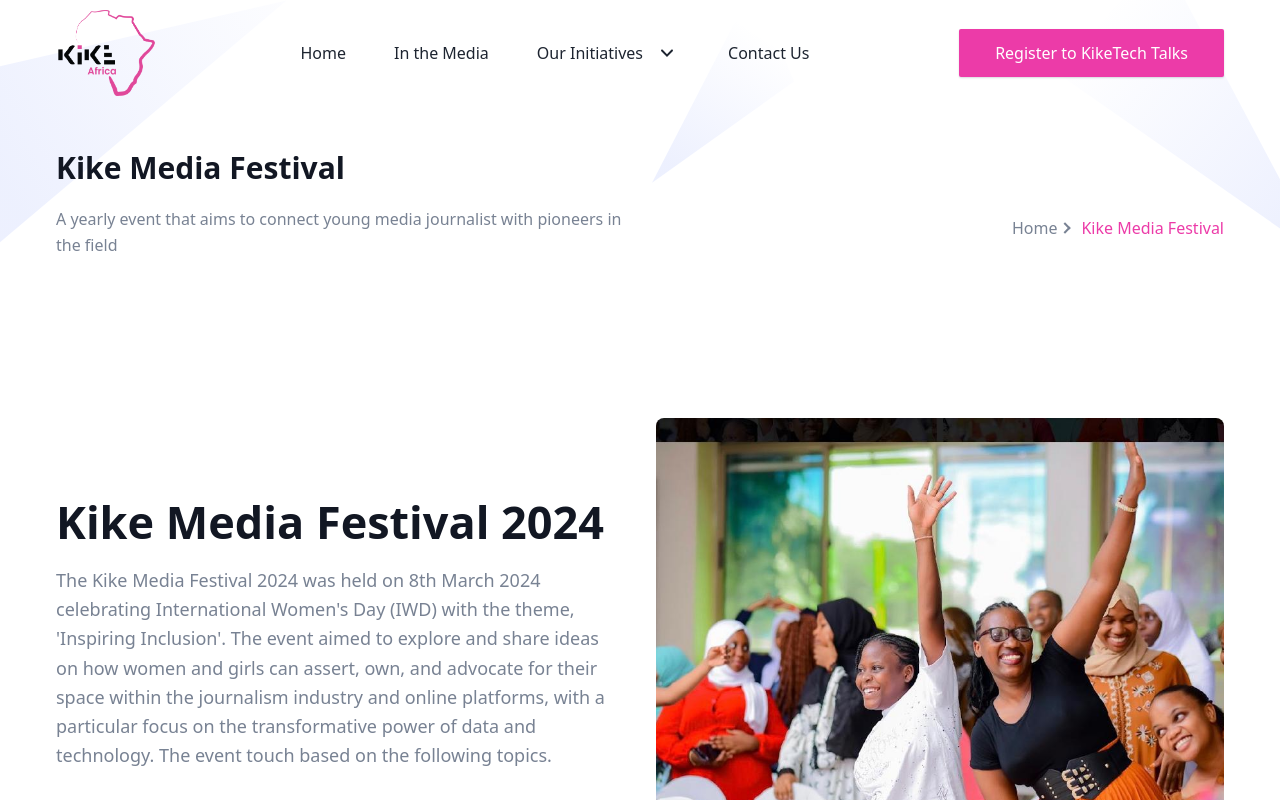
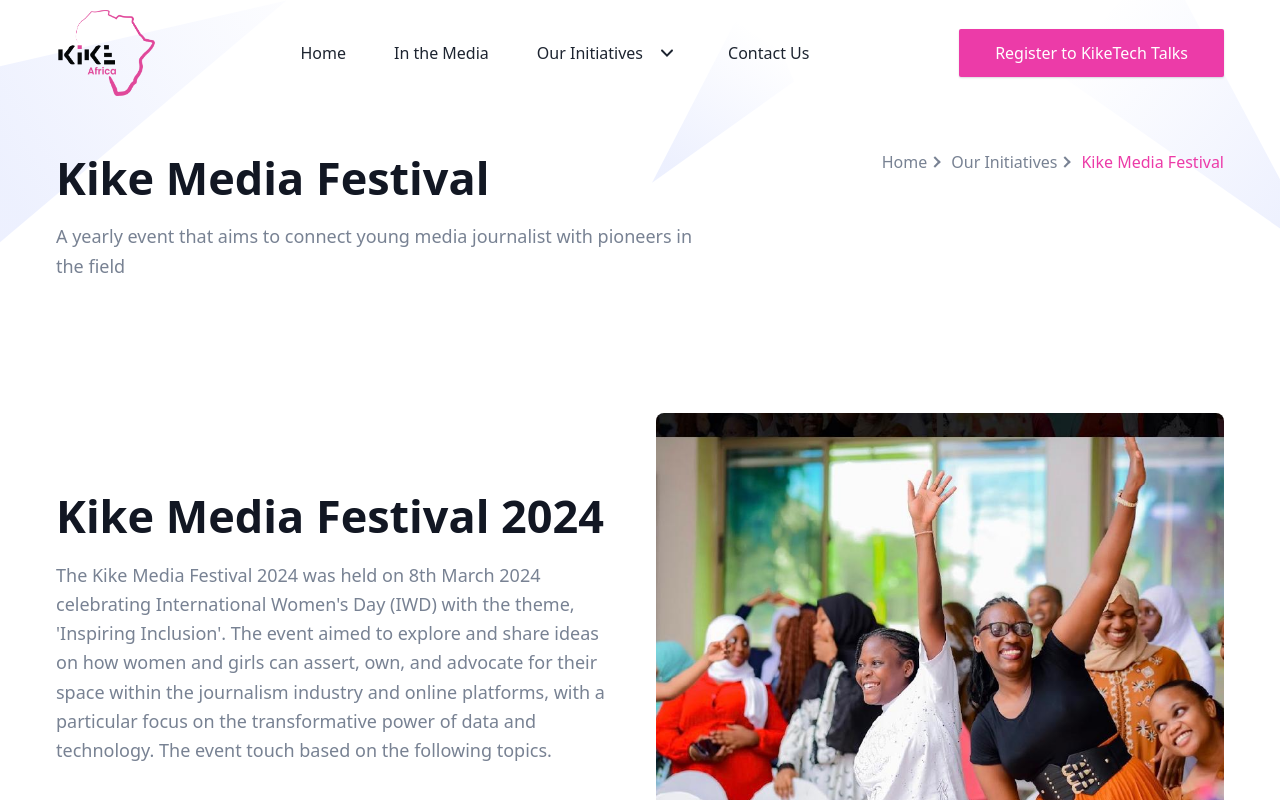
Before and after one commit to KhadijaMahanga/solid, a Next.js app: page /our-initiatives/media-festival in a window 1280 px wide. Shown: the top 800 px of the page. Built offline with nearby package versions, Linux system fonts and the light colour scheme.

Commit message:
updates components

```diff
--- a/components/Breadcrumb/index.tsx
+++ b/components/Breadcrumb/index.tsx
@@ -1,26 +1,25 @@
 import Link from "next/link";
+import SectionTitle from "@/components/SectionTitle";
+import { BreadCrumb } from "@/types/breadCrumb";
 
 const Breadcrumb = ({
   pageName,
   description,
+  crumbs,
 }: {
   pageName: string;
   description: string;
+  crumbs: BreadCrumb[];
 }) => {
   return (
     <>
       <section className="relative z-10 overflow-hidden pt-28 lg:pt-[150px]">
         <div className="container">
-          <div className="-mx-4 flex flex-wrap items-center">
+          <div className="-mx-4 flex flex-wrap items-start">
             <div className="w-full px-4 md:w-8/12 lg:w-7/12">
-              <div className="mb-8 max-w-[570px] md:mb-0 lg:mb-12">
-                <h1 className="mb-5 text-2xl font-bold text-black dark:text-white sm:text-3xl">
-                  {pageName}
-                </h1>
-                <p className="text-base font-medium leading-relaxed text-body-color">
-                  {description}
-                </p>
-              </div>
+              <SectionTitle
+                title={pageName}
+                paragraph={description} />
             </div>
             <div className="w-full px-4 md:w-4/12 lg:w-5/12">
               <div className="text-end">
@@ -34,9 +33,25 @@
                     </Link>
                     <span className="mr-3 block h-2 w-2 rotate-45 border-r-2 border-t-2 border-body-color"></span>
                   </li>
-                  <li className="text-base font-medium text-primary">
-                    {pageName}
-                  </li>
+                  {crumbs.map(({ url, name }, index) =>
+                      (index == crumbs.length -1  || !url )?
+                  (
+                    <li key={index} className="text-base font-medium text-primary">
+                      {name}
+                    </li>
+
+                  ): (
+                    <li className="flex items-center">
+                      <Link
+                        key={index}
+                        href={url}
+                        className="pr-1 text-base font-medium text-body-color hover:text-primary"
+                      >
+                        {name}
+                      </Link>
+                      <span className="mr-3 block h-2 w-2 rotate-45 border-r-2 border-t-2 border-body-color"></span>
+                    </li>
+                  ))}
                 </ul>
               </div>
             </div>
--- a/components/Festival/gallery.tsx
+++ b/components/Festival/gallery.tsx
@@ -1,6 +1,6 @@
 "use client"
 
-import React from "react";
+import React, { useState } from "react";
 export function FeaturedImageGallery() {
   const data = [
     {
@@ -36,7 +36,7 @@
     },
   ];
 
-  const [active, setActive] = React.useState("/images/media-festival-2024/pic9.jpeg");
+  const [active, setActive] = useState("/images/media-festival-2024/pic9.jpeg");
 
   return (
     <div className="grid gap-4">
--- a/components/Header/index.tsx
+++ b/components/Header/index.tsx
@@ -44,7 +44,7 @@
       <header
         className={`header left-0 top-0 z-40 flex w-full items-center ${
           sticky
-            ? "dark:bg-gray-dark dark:shadow-sticky-dark fixed z-[9999] bg-primary !bg-opacity-80 shadow-sticky backdrop-blur-sm transition"
+            ? "fixed z-[9999] bg-primary !bg-opacity-80 shadow-sticky backdrop-blur-sm transition"
             : "absolute bg-transparent"
         }`}
       >
@@ -80,24 +80,24 @@
                   className="absolute right-4 top-1/2 block translate-y-[-50%] rounded-lg px-3 py-[6px] ring-primary focus:ring-2 lg:hidden"
                 >
                   <span
-                    className={`relative my-1.5 block h-0.5 w-[30px] bg-black transition-all duration-300 dark:bg-white ${
+                    className={`relative my-1.5 block h-0.5 w-[30px] bg-black transition-all duration-300 ${
                       navbarOpen ? " top-[7px] rotate-45" : " "
                     }`}
                   />
                   <span
-                    className={`relative my-1.5 block h-0.5 w-[30px] bg-black transition-all duration-300 dark:bg-white ${
+                    className={`relative my-1.5 block h-0.5 w-[30px] bg-black transition-all duration-300 ${
                       navbarOpen ? "opacity-0 " : " "
                     }`}
                   />
                   <span
-                    className={`relative my-1.5 block h-0.5 w-[30px] bg-black transition-all duration-300 dark:bg-white ${
+                    className={`relative my-1.5 block h-0.5 w-[30px] bg-black transition-all duration-300 ${
                       navbarOpen ? " top-[-8px] -rotate-45" : " "
                     }`}
                   />
                 </button>
                 <nav
                   id="navbarCollapse"
-                  className={`navbar absolute right-0 z-30 w-[250px] rounded border-[.5px] border-body-color/50 bg-white px-6 py-4 duration-300 dark:border-body-color/20 dark:bg-dark lg:visible lg:static lg:w-auto lg:border-none lg:!bg-transparent lg:p-0 lg:opacity-100 ${
+                  className={`navbar absolute right-0 z-30 w-[250px] rounded border-[.5px] border-body-color/50 bg-white px-6 py-4 duration-300 lg:visible lg:static lg:w-auto lg:border-none lg:!bg-transparent lg:p-0 lg:opacity-100 ${
                     navbarOpen
                       ? "visibility top-full opacity-100"
                       : "invisible top-[120%] opacity-0"
@@ -111,9 +111,9 @@
                             href={item.path}
                             className={`flex py-2 text-base lg:mr-0 lg:inline-flex lg:px-0 lg:py-6 ${
                               usePathName === item.path
-                                ? "text-primary dark:text-white"
-                                : "text-dark hover:text-primary dark:text-white/70 dark:hover:text-white"
-                            }`}
+                                ? "text-primary"
+                                : "text-dark hover:text-primary"
+                            } ${sticky? "text-white/70 hover:text-white": ""}`}
                           >
                             {item.title}
                           </Link>
@@ -121,7 +121,7 @@
                           <>
                             <p
                               onClick={() => handleSubmenu(index)}
-                              className="flex cursor-pointer items-center justify-between py-2 text-base text-dark group-hover:text-primary dark:text-white/70 dark:group-hover:text-white lg:mr-0 lg:inline-flex lg:px-0 lg:py-6"
+                              className={`flex cursor-pointer items-center justify-between py-2 text-base text-dark group-hover:text-primary lg:mr-0 lg:inline-flex lg:px-0 lg:py-6 ${sticky? "text-white/70 hover:text-white group-hover:text-white": ""}`}
                             >
                               {item.title}
                               <span className="pl-3">
@@ -136,7 +136,7 @@
                               </span>
                             </p>
                             <div
-                              className={`submenu relative left-0 top-full rounded-sm bg-white transition-[top] duration-300 group-hover:opacity-100 dark:bg-dark lg:invisible lg:absolute lg:top-[110%] lg:block lg:w-[250px] lg:p-4 lg:opacity-0 lg:shadow-lg lg:group-hover:visible lg:group-hover:top-full ${
+                              className={`submenu relative left-0 top-full rounded-sm bg-white transition-[top] duration-300 group-hover:opacity-100 lg:invisible lg:absolute lg:top-[110%] lg:block lg:w-[250px] lg:p-4 lg:opacity-0 lg:shadow-lg lg:group-hover:visible lg:group-hover:top-full ${
                                 openIndex === index ? "block" : "hidden"
                               }`}
                             >
@@ -144,7 +144,7 @@
                                 <Link
                                   href={subitem?.path}
                                   key={index}
-                                  className="block rounded py-2.5 text-sm text-dark hover:text-primary dark:text-white/70 dark:hover:text-white lg:px-3"
+                                  className="block rounded py-2.5 text-sm text-dark hover:text-primary lg:px-3"
                                 >
                                   {subitem.title}
                                 </Link>
--- a/components/Header/menu.tsx
+++ b/components/Header/menu.tsx
@@ -21,13 +21,13 @@
         {
           id: 41,
           title: "Kike Media Festival",
-          path: "/initiatives/media-festival",
+          path: "/our-initiatives/media-festival",
           newTab: false,
         },
         {
           id: 42,
           title: "Kike Tech Talks",
-          path: "/initiatives/tech-talks",
+          path: "/our-initiatives/tech-talks",
           newTab: false,
         },
       ],
```
